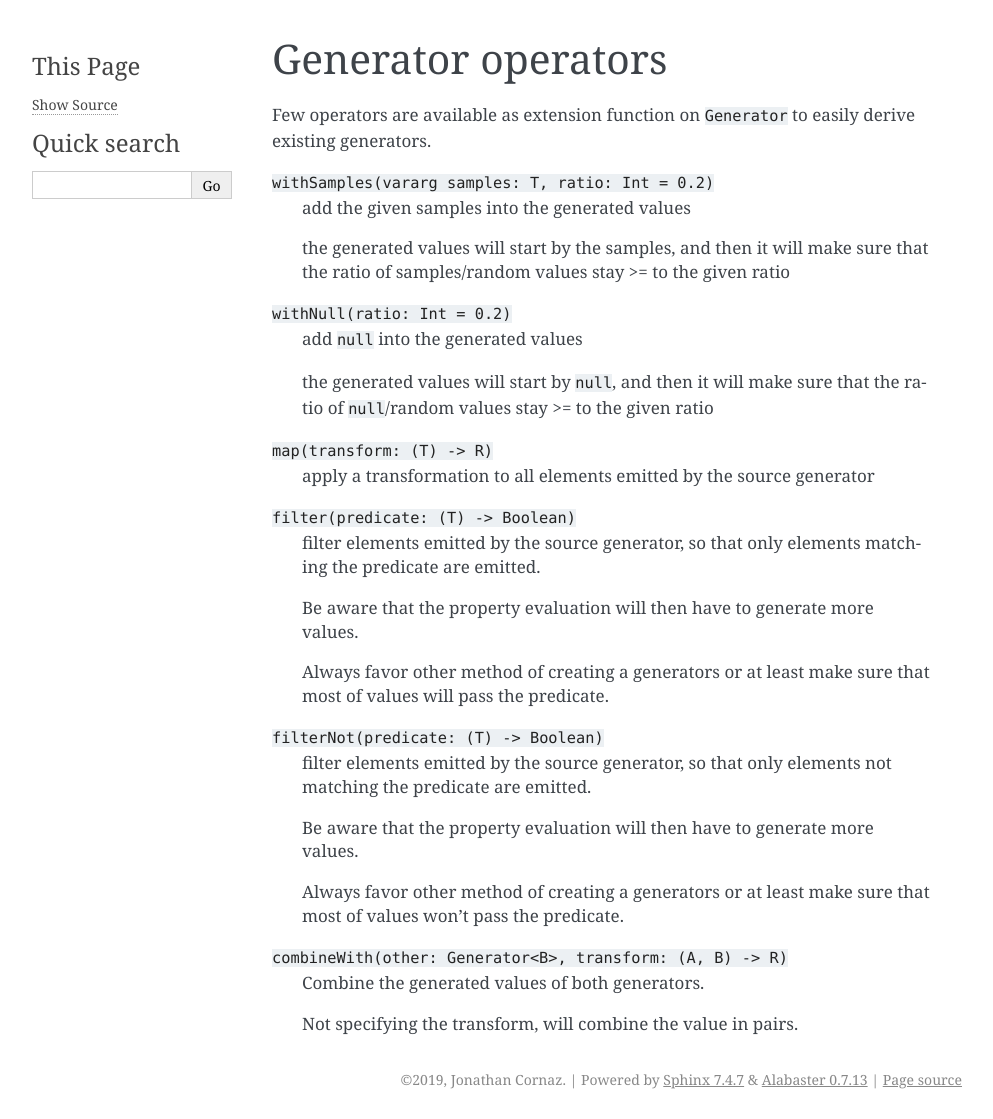
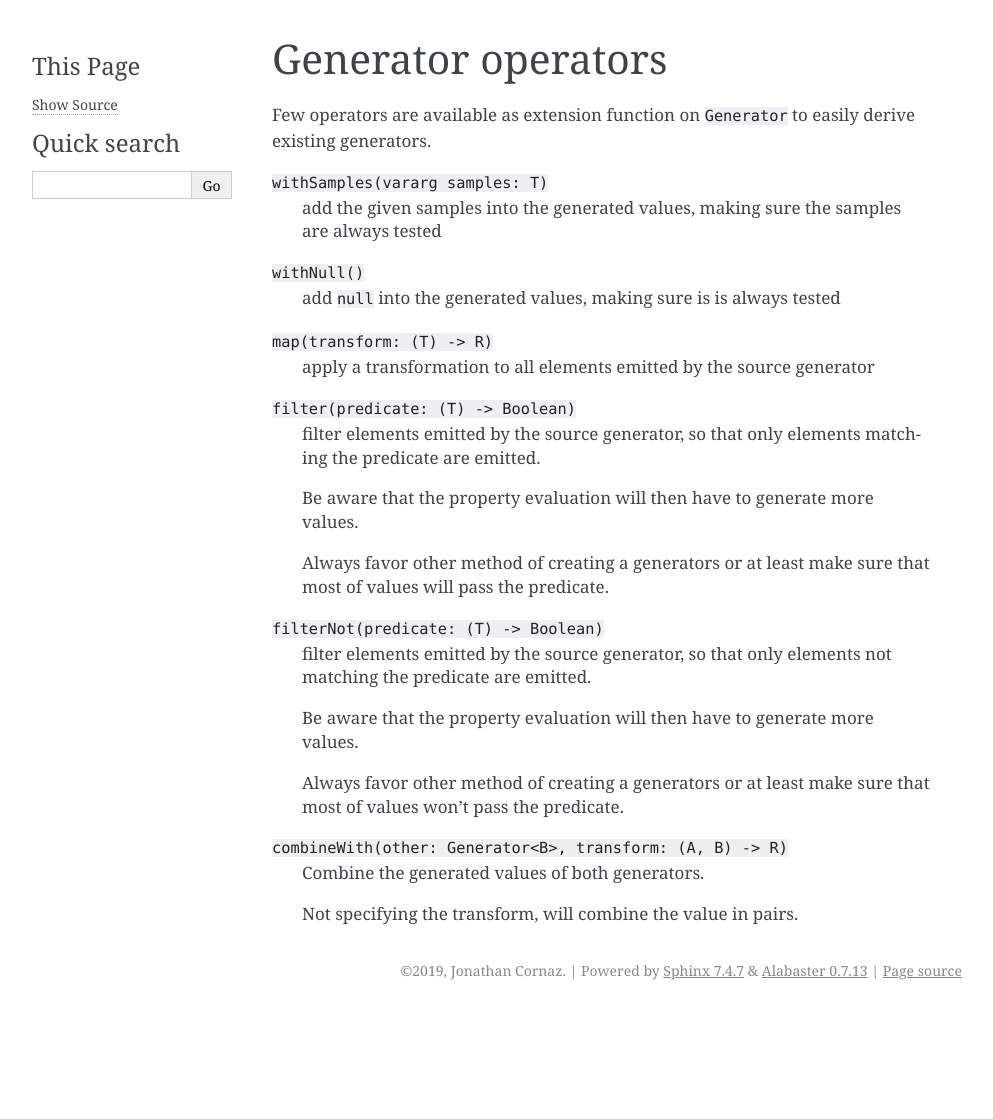
Before and after one commit to jcornaz/kwik, a Sphinx documentation site: the page built from docs/operators.rst, in a window 1280 px wide. Shown: the whole page, without its empty margins (148-1141 px from the left). Built offline with Sphinx 7.4.7, drawn with Linux system fonts in a browser that asks for light colours; after the commit the page ends 1010 px from its top, so only the background shows below that.

Commit message:
Update documentation

```diff
--- a/README.rst
+++ b/README.rst
@@ -90,7 +90,7 @@ none of them fully fit my needs.
 The existing alternatives often:
 
 * Are bound to a specific test-engine
-* Can only be used in Java module (not in Kotlin multiplatform modules)
+* Can only be used in Java module (not in Kotlin multi-platform modules)
 * Relies on reflection, making them slower than it could be and make some errors detectable only at runtime
 * Some of them also force the user to add unwanted dependencies in the classpath
 
--- a/docs/operators.rst
+++ b/docs/operators.rst
@@ -4,17 +4,11 @@ Generator operators
 Few operators are available as extension function on ``Generator`` to easily derive existing generators.
 
 
-``withSamples(vararg samples: T, ratio: Int = 0.2)``
-    add the given samples into the generated values
+``withSamples(vararg samples: T)``
+    add the given samples into the generated values, making sure the samples are always tested
 
-    the generated values will start by the samples, and then it will make sure that the ratio of samples/random values
-    stay >= to the given ratio
-
-``withNull(ratio: Int = 0.2)``
-    add ``null`` into the generated values
-
-    the generated values will start by ``null``, and then it will make sure that the ratio of ``null``/random values
-    stay >= to the given ratio
+``withNull()``
+    add ``null`` into the generated values, making sure is is always tested
 
 ``map(transform: (T) -> R)``
     apply a transformation to all elements emitted by the source generator
--- a/docs/write-tests.rst
+++ b/docs/write-tests.rst
@@ -102,10 +102,6 @@ And since ``null`` is a quite common edge-case, there is a dedicated ``withNull`
     :end-before: //endregion
 
 The generation will always start by emitting the given samples.
-They will also be emitted few times later so that they are tested more often than other arbitrary values.
-
-We can configure how often they have to be emitted with argument ``ratio``,
-corresponding of the requested ratio of sample vs random values.
 
 .. note::
     All built-in generators already have some samples included.
```
